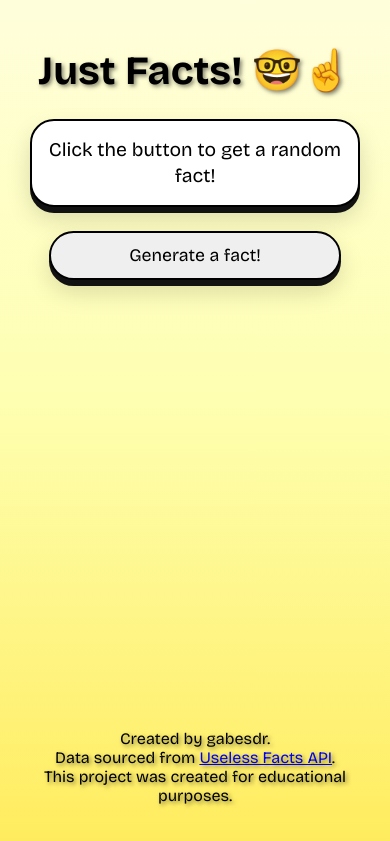
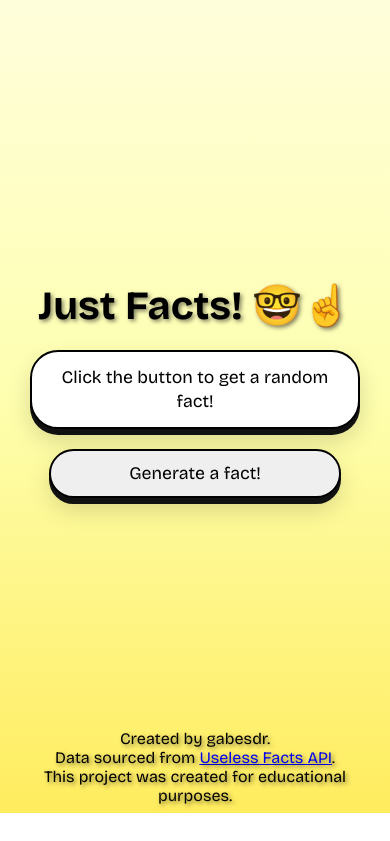
Before and after one commit to gabesdr/v10-2025-t107g, a website built with Vite: page index.html in a window 390 px wide. Shown: the part 31-872 px from the top of the page. After the commit the page ends 844 px from the top, so only its background shows below. Built offline with nearby package versions, Linux system fonts and the light colour scheme; files whose address does not match are found by name.

Commit message:
mobile view test/mögulega final

```diff
--- a/src/styles.scss
+++ b/src/styles.scss
@@ -26,16 +26,16 @@
 }
 
 body {
+    display: flex;
+    flex-direction: column;
     min-height: 100dvh;
-    background:
-        linear-gradient(to bottom, #fffedf 0%, #feffb0 50%, #ffec5e 100%);
+    background: linear-gradient(to bottom, #fffedf 0%, #feffb0 50%, #ffec5e 100%);
 }
 
 h1 {
-    margin: 40px 0 0;
+    margin: 16px 0 8px;
     font-family: 'Bricolage Grotesque-Bold', sans-serif;
-    font-size: 4rem;
-    font-weight: 700;
+    font-size: 3.4rem;
     color: rgb(0 0 0);
     text-align: center;
     text-shadow: 2px 2px 4px rgb(0 0 0 / 50%);
@@ -62,11 +62,12 @@ footer {
 
 .fact-box {
     width: min(720px, 90%);
-    padding: 24px;
-    margin: 24px auto;
+    max-height: 35vh;
+    padding: 21px;
+    margin: 12px auto;
+    overflow: auto;
     font-family: 'Bricolage Grotesque-Regular', sans-serif;
-    font-size: 1.5em;
-    font-weight: 400;
+    font-size: 1.05em;
     line-height: 1.35;
     text-align: center;
     background-color: white;
@@ -80,7 +81,6 @@ footer {
     margin: 0 auto;
     font-family: 'Bricolage Grotesque-Regular', sans-serif;
     font-size: 1em;
-    font-weight: 400;
     cursor: pointer;
     border: 2px solid black;
     border-radius: 999px;
@@ -92,17 +92,22 @@ footer {
     box-shadow: 0 6px 0 #111, 0 12px 24px rgb(0 0 0 / 15%);
 }
 
+/* Hover effects fyrir facts. */
 .fact-button:hover {
     box-shadow: 0 8px 0 #111, 0 16px 28px rgb(0 0 0 / 18%);
     filter: saturate(1.05);
     transform: translateY(-1px);
 }
 
+/* Container  */
 .container {
-    padding-bottom: 70px;
-    text-align: center;
+    display: flex;
+    flex: 1;
+    flex-direction: column;
+    align-items: center;
+    justify-content: center;
+    padding: 24px 16px 70px;
 }
-
 
 /* Mobile Properties, compatability fyrir Samsung og Iphone, er ekki búinn að prófa á Tablet */
 @media screen and (width <= 600px) {
@@ -115,7 +120,6 @@ footer {
     }
 
     .container {
-        width: auto;
         padding: 10px 12px;
         padding-bottom: 56px;
         margin-top: 28px;
@@ -123,22 +127,23 @@ footer {
     }
 
     .fact-box {
-        padding: 16px;
-        font-size: 1.15em;
-        border-radius: 24px;
+        max-height: 30vh;
+        padding: 14px;
+        font-size: 1.05em;
+        border-radius: 28px;
     }
 
     .fact-button {
         width: 80%;
         max-width: 420px;
         padding: 12px 16px;
+        margin-top: 8px;
         font-size: 1.05em;
     }
 
     .socials {
-        position: fixed;
         top: 0;
-        bottom: 0;
+        bottom: 8px;
         padding: 8px 14px;
     }
 }
```
